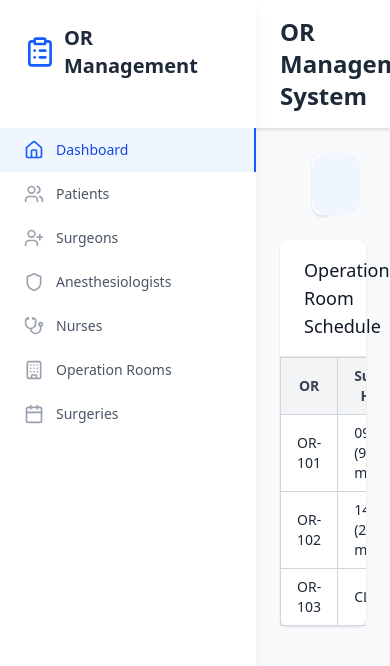
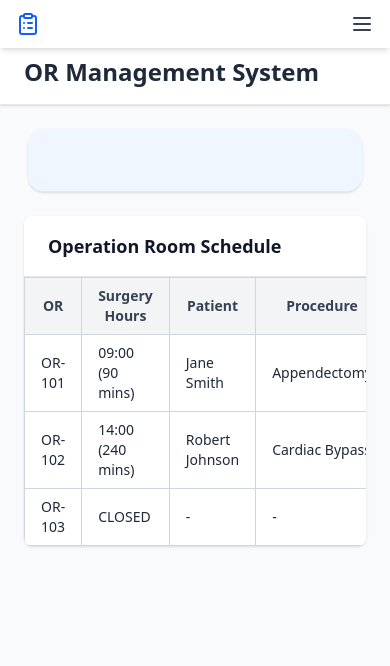
Before and after one commit to atharv-batule/OR-MANAGEMENT-SYSTEM, a React (Vite) app in the folder frontend/: page / in a window 390 px wide. Shown: the top 666 px of the page. Built offline with nearby package versions, Linux system fonts and the light colour scheme.

Commit message:
mobile responsiveness

```diff
--- a/frontend/src/App.css
+++ b/frontend/src/App.css
@@ -1,4 +1,6 @@
 @import "tailwindcss";
+
+
 #root {
   max-width: 1280px;
   margin: 0 auto;
--- a/frontend/src/App.jsx
+++ b/frontend/src/App.jsx
@@ -20,10 +20,10 @@ function App() {
       <Router>
         <div className="flex h-screen bg-gray-50">
           <Sidebar />
-          <div className="flex-1 flex flex-col overflow-hidden ml-64">
-            <header className="bg-white shadow-sm border-b border-gray-200">
+          <div className="flex-1 flex flex-col overflow-hidden ml-0 sm:px-0 lg:ml-63 ">
+            <header className="bg-white shadow-sm border-b border-gray-200 sm:px-0">
               <div className="px-6 py-4">
-                <h2 className="text-2xl font-semibold text-gray-800">OR Management System</h2>
+                <h2 className="text-2xl font-semibold text-gray-800 mt-10 lg:mt-0">OR Management System</h2>
               </div>
             </header>
             <main className="flex-1 overflow-y-auto p-6">
--- a/frontend/src/components/layout/Navbar.jsx
+++ b/frontend/src/components/layout/Navbar.jsx
@@ -1,4 +1,4 @@
-import React from 'react';
+import React, { useState } from 'react';
 import { Link, useLocation } from 'react-router-dom';
 import {
   Users,
@@ -8,11 +8,14 @@ import {
   Calendar,
   Home,
   Building,
-  ClipboardList
+  ClipboardList,
+  Menu,
+  X,
 } from 'lucide-react';
 
 const Navbar = () => {
   const location = useLocation();
+  const [isOpen, setIsOpen] = useState(false);
 
   const navigationItems = [
     { path: '/', label: 'Dashboard', icon: Home },
@@ -25,28 +28,68 @@ const Navbar = () => {
   ];
 
   const isActivePath = (path) => {
-    if (path === '/') {
-      return location.pathname === '/';
-    }
+    if (path === '/') return location.pathname === '/';
     return location.pathname.startsWith(path);
   };
 
   return (
-    <div className="w-64 bg-white shadow-lg h-full">
+    <>
+      {/* Mobile Navbar */}
+      <div className="md:hidden bg-white shadow-md fixed top-0 left-0 w-full z-[9999]">
+        <div className="flex items-center justify-between px-4 py-3">
+          <div className="flex items-center space-x-2">
+            <ClipboardList className="w-6 h-6 text-blue-600" />
+            <div>
+              <h1></h1>
+            </div>
+          </div>
+          <button
+            onClick={() => setIsOpen(!isOpen)}
+            className="text-gray-700 hover:text-blue-600 focus:outline-none"
+          >
+            {isOpen ? <X className="w-6 h-6" /> : <Menu className="w-6 h-6" />}
+          </button>
+        </div>
+
+        {/* Dropdown Menu */}
+        {isOpen && (
+          <nav className="fixed top-40px right-0 bg-white border-t border-gray-200 z-[9999]">
+            {navigationItems.map((item) => {
+              const Icon = item.icon;
+              const active = isActivePath(item.path);
+              return (
+                <Link
+                  key={item.path}
+                  to={item.path}
+                  onClick={() => setIsOpen(false)}
+                  className={`flex items-center px-4 py-3 text-sm font-medium ${
+                    active
+                      ? 'bg-blue-50 text-blue-700 border-l-4 border-blue-600'
+                      : 'text-gray-700 hover:bg-gray-100'
+                  }`}
+                >
+                  <Icon className="w-5 h-5 mr-3" />
+                  {item.label}
+                </Link>
+              );
+            })}
+          </nav>
+        )}
+      </div>
+
+      {/* Desktop Sidebar */}
+      <div className="hidden md:flex w-64 bg-white shadow-lg h-screen flex-col fixed left-0 top-0">
         {/* Logo */}
-      <div className="p-6">
-        <div className="flex items-center space-x-2">
+        <div className="p-4 flex items-center shadow-md">
           <ClipboardList className="w-8 h-8 text-blue-600" />
-          <h1 className="text-xl font-bold text-gray-800">OR Management</h1>
-        </div>
+
         </div>
 
         {/* Navigation */}
-      <nav className="mt-6">
+        <nav className="mt-6 flex-1">
           {navigationItems.map((item) => {
             const Icon = item.icon;
             const active = isActivePath(item.path);
-
             return (
               <Link
                 key={item.path}
@@ -57,13 +100,18 @@ const Navbar = () => {
                     : 'text-gray-600 hover:text-gray-900 hover:bg-gray-50'
                 }`}
               >
-              <Icon className={`w-5 h-5 mr-3 ${active ? 'text-blue-600' : 'text-gray-400'}`} />
+                <Icon
+                  className={`w-5 h-5 mr-3 ${
+                    active ? 'text-blue-600' : 'text-gray-400'
+                  }`}
+                />
                 {item.label}
               </Link>
             );
           })}
         </nav>
       </div>
+    </>
   );
 };
 
--- a/frontend/src/pages/Dashboard.jsx
+++ b/frontend/src/pages/Dashboard.jsx
@@ -21,24 +21,24 @@ const Dashboard = () => {
   ];
 
   return (
-    <div className="space-y-6">
+  <div className="space-y-6">
 
-    <div className="flex-1 mx-8 ">
-    <header className="bg-white shadow-sm border-b border-gray-200 rounded-2xl">
-          <div className="bg-blue-50 p-3 rounded-2xl px-6 py-4">
-            <marquee className="text-blue-700 font-medium">
+    <div className="flex-9 mx-1">
+      <header className="bg-white shadow-sm border-b border-gray-200 rounded-2xl overflow-hidden">
+          <div className="bg-blue-50 p-3 rounded-2xl px-1 py-4 sm:p-3">
+            <marquee className="text-blue-700 font-medium text-base">
               {newsItems.join(' • ')}
             </marquee>
           </div>
       </header>
-        </div>
+    </div>
 
 
 
         {/* OR Schedule Board */}
-      <Card>
+      <Card className="overflow-hidden">
         <Card.Header>
-          <Card.Title>Operation Room Schedule</Card.Title>
+          <Card.Title className="text-base sm:text-lg font-semibold">Operation Room Schedule</Card.Title>
         </Card.Header>
         <div className="overflow-x-auto">
           <table className="min-w-full border-collapse border border-gray-300">
@@ -113,7 +113,7 @@ const Dashboard = () => {
             </Card.Header>
             <Card.Content>
               {surgery ? (
-                <div className="grid grid-cols-1 md:grid-cols-2 gap-6">
+                <div className="grid grid-cols-1 md:grid-cols-2 gap-6 overflow-hidden">
                   {/* Patient Information */}
                   <div className="border rounded-lg p-4">
                   <h3 className="font-bold text-gray-900 flex items-center gap-2 mb-3">
@@ -237,9 +237,7 @@ const Dashboard = () => {
         );
       })()}
 
-
-
-    </div>
+  </div>
   );
 };
 
```
Also changed, not shown: 1 other file (tests, documents, lock files or other folders). Lines whose indentation alone changed are shown as unchanged.
